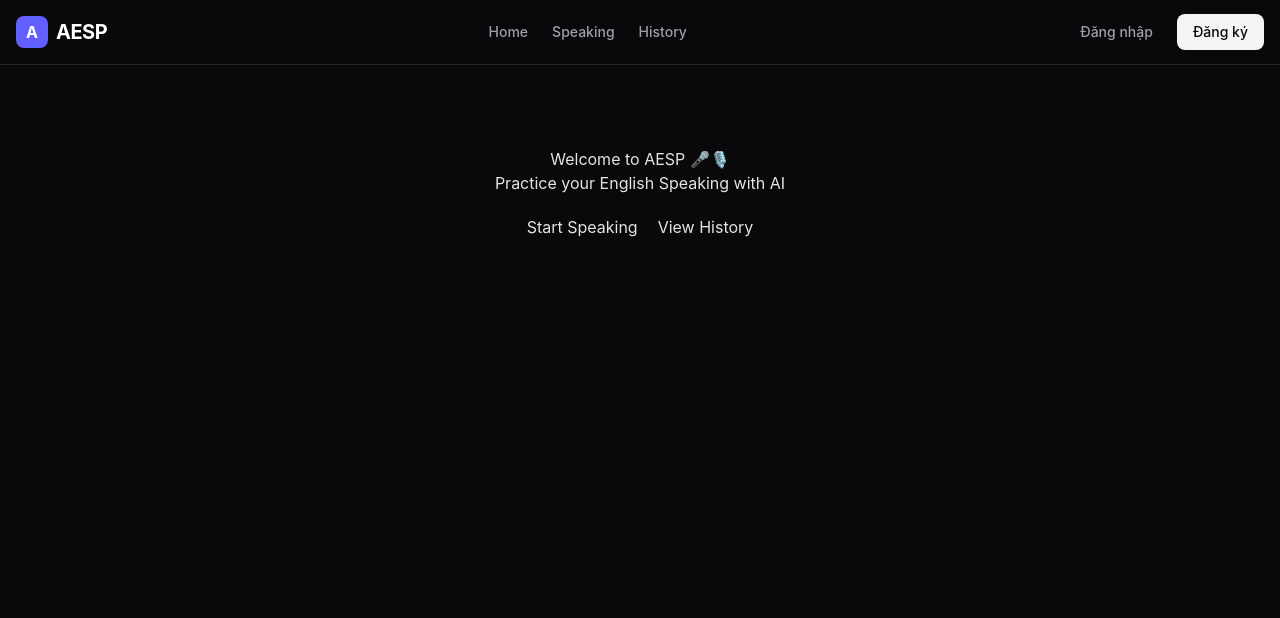
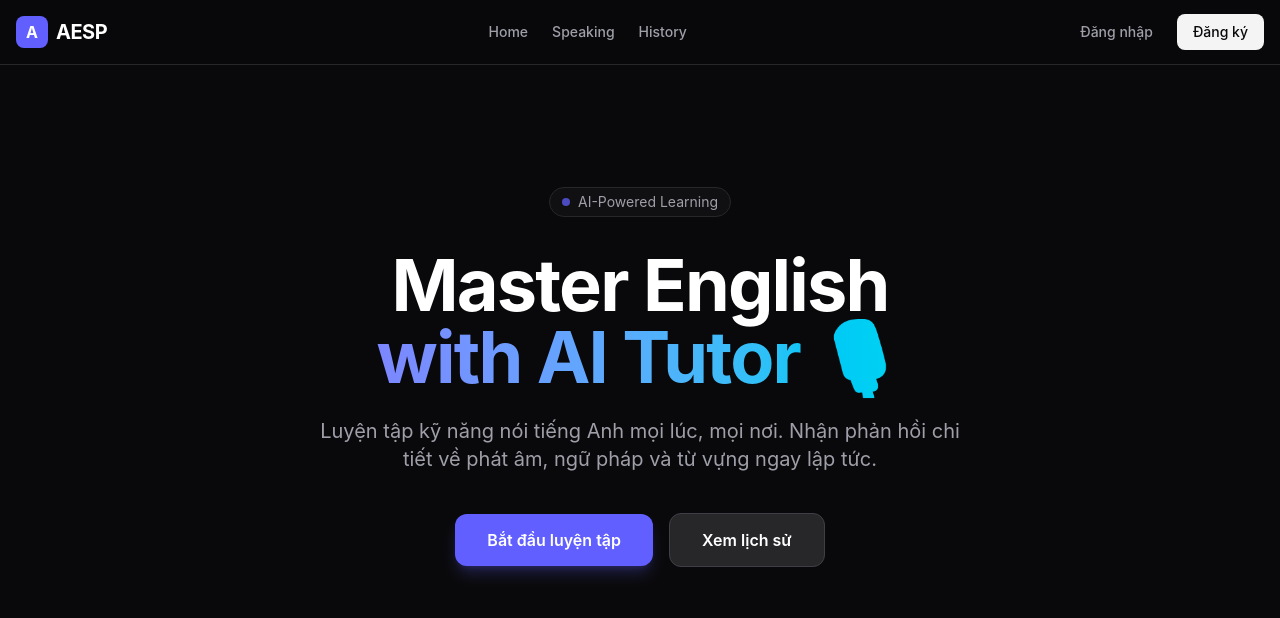
Before and after one commit to huutienSE/LapTrinhJava, a React (Vite) app in the folder frontend/: page / in a window 1280 px wide. Shown: the top 618 px of the page. Built offline with nearby package versions, Linux system fonts and the light colour scheme.

Commit message:
adding speaking and history feature

```diff
--- a/frontend/src/pages/History.jsx
+++ b/frontend/src/pages/History.jsx
@@ -1,10 +1,54 @@
+const History = () => {
+  // Dữ liệu giả lập
+  const mockHistory = [
+    { id: 1, date: "15 Thg 10, 2023", topic: "Giới thiệu bản thân", score: "8.5/10", duration: "02:15" },
+    { id: 2, date: "14 Thg 10, 2023", topic: "Sở thích và Đam mê", score: "7.0/10", duration: "03:40" },
+    { id: 3, date: "12 Thg 10, 2023", topic: "Kế hoạch tương lai", score: "9.0/10", duration: "01:50" },
+  ];
 
-const History = () =>{
-    return (
+  return (
+    <div className="max-w-4xl mx-auto mt-8">
+      <div className="mb-8 flex items-center justify-between">
         <div>
-            <h1>this is history</h1>
+          <h1 className="text-3xl font-bold text-white tracking-tight">Lịch sử học tập</h1>
+          <p className="text-zinc-400 mt-1">Xem lại tiến độ và các bài luyện nói của bạn</p>
         </div>
-    )
-}
+      </div>
 
-export default History
+      {/* Danh sách các bài nói */}
+      <div className="space-y-4">
+        {mockHistory.map((item) => (
+          <div
+            key={item.id}
+            className="bg-zinc-900/40 hover:bg-zinc-900/80 border border-zinc-800 p-5 rounded-2xl flex flex-col sm:flex-row items-start sm:items-center justify-between transition-all group cursor-pointer"
+          >
+            <div className="flex gap-4 items-center mb-4 sm:mb-0">
+              <div className="w-12 h-12 rounded-full bg-indigo-500/10 text-indigo-400 flex items-center justify-center">
+                <svg xmlns="http://www.w3.org/2000/svg" className="h-6 w-6" fill="none" viewBox="0 0 24 24" stroke="currentColor">
+                  <path strokeLinecap="round" strokeLinejoin="round" strokeWidth={2} d="M14.752 11.168l-3.197-2.132A1 1 0 0010 9.87v4.263a1 1 0 001.555.832l3.197-2.132a1 1 0 000-1.664z" />
+                  <path strokeLinecap="round" strokeLinejoin="round" strokeWidth={2} d="M21 12a9 9 0 11-18 0 9 9 0 0118 0z" />
+                </svg>
+              </div>
+              <div>
+                <h3 className="text-lg font-semibold text-white group-hover:text-indigo-400 transition-colors">{item.topic}</h3>
+                <p className="text-sm text-zinc-500">{item.date} • {item.duration}</p>
+              </div>
+            </div>
+
+            <div className="flex items-center gap-4 w-full sm:w-auto justify-between sm:justify-end">
+              <div className="text-right">
+                <span className="block text-sm text-zinc-500">Điểm đánh giá</span>
+                <span className="font-bold text-emerald-400">{item.score}</span>
+              </div>
+              <button className="p-2 bg-zinc-800 text-zinc-300 rounded-lg hover:bg-zinc-700 transition-colors">
+                Xem chi tiết
+              </button>
+            </div>
+          </div>
+        ))}
+      </div>
+    </div>
+  );
+};
+
+export default History;
--- a/frontend/src/pages/Home.jsx
+++ b/frontend/src/pages/Home.jsx
@@ -1,28 +1,43 @@
-const Home = () =>{
-    return (
-        <div style={styles.container}>
-            <h1>Welcome to AESP 🎤🎙️</h1>
-            <p>Practice your English Speaking with AI</p>
+import { Link } from "react-router-dom";
 
-            <div style={styles.actions}>
-                <a href="/speaking">Start Speaking</a>
-                <a href="/history">View History</a>
-            </div>
-        </div>
-    )
-}
+const Home = () => {
+  return (
+    <div className="flex flex-col items-center justify-center min-h-[70vh] text-center px-4">
 
-const styles = {
-    container: {
-        textAlign: "center",
-        marginTop: "50px"
-    },
-    actions: {
-        marginTop: "20px",
-        display: "flex",
-        justifyContent: "center",
-        gap: "20px",
-    }
-}
+      <div className="inline-flex items-center rounded-full border border-zinc-800 bg-zinc-900/50 px-3 py-1 text-sm text-zinc-400 mb-8">
+        <span className="flex h-2 w-2 rounded-full bg-indigo-500 mr-2 animate-pulse"></span>
+        AI-Powered Learning
+      </div>
 
-export default Home
+
+      <h1 className="text-5xl md:text-7xl font-bold tracking-tight text-white mb-6">
+        Master English <br />
+        <span className="text-transparent bg-clip-text bg-gradient-to-r from-indigo-400 to-cyan-400">
+          with AI Tutor 🎙️
+        </span>
+      </h1>
+
+      <p className="text-zinc-400 text-lg md:text-xl max-w-2xl mb-10">
+        Luyện tập kỹ năng nói tiếng Anh mọi lúc, mọi nơi. Nhận phản hồi chi tiết về phát âm, ngữ pháp và từ vựng ngay lập tức.
+      </p>
+
+
+      <div className="flex flex-col sm:flex-row items-center gap-4">
+        <Link
+          to="/speaking"
+          className="w-full sm:w-auto px-8 py-3.5 bg-indigo-500 hover:bg-indigo-600 text-white font-semibold rounded-xl transition-all active:scale-95 shadow-lg shadow-indigo-500/25"
+        >
+          Bắt đầu luyện tập
+        </Link>
+        <Link
+          to="/history"
+          className="w-full sm:w-auto px-8 py-3.5 bg-zinc-800 hover:bg-zinc-700 text-white font-semibold rounded-xl border border-zinc-700 transition-all active:scale-95"
+        >
+          Xem lịch sử
+        </Link>
+      </div>
+    </div>
+  );
+};
+
+export default Home;
--- a/frontend/src/pages/Speaking.jsx
+++ b/frontend/src/pages/Speaking.jsx
@@ -1,9 +1,29 @@
-const Speaking = () =>{
-    return (
-        <div>
-            <h1>this is Speaking</h1>
+const Speaking = () => {
+  return (
+    <div className="max-w-3xl mx-auto mt-10">
+      <div className="bg-zinc-900/50 border border-zinc-800 rounded-3xl p-10 text-center shadow-2xl flex flex-col items-center justify-center min-h-[500px]">
+
+        <h2 className="text-2xl font-bold text-white mb-2">Chủ đề: Giới thiệu bản thân</h2>
+        <p className="text-zinc-400 mb-12 text-sm">Nhấn vào biểu tượng micro để bắt đầu trả lời.</p>
+
+        {/* Nút Micro (Giả lập) */}
+        <div className="relative flex items-center justify-center mb-8">
+          {/* Hiệu ứng sóng âm bao quanh (Pulse ring) */}
+          <div className="absolute w-32 h-32 bg-indigo-500/20 rounded-full animate-ping"></div>
+          <div className="absolute w-24 h-24 bg-indigo-500/40 rounded-full animate-pulse"></div>
+
+          {/* Nút chính */}
+          <button className="relative z-10 w-20 h-20 bg-indigo-500 hover:bg-indigo-400 text-white rounded-full flex items-center justify-center shadow-xl shadow-indigo-500/30 transition-all active:scale-90">
+            <svg xmlns="http://www.w3.org/2000/svg" className="h-8 w-8" fill="none" viewBox="0 0 24 24" stroke="currentColor" strokeWidth={2}>
+              <path strokeLinecap="round" strokeLinejoin="round" d="M19 11a7 7 0 01-7 7m0 0a7 7 0 01-7-7m7 7v4m0 0H8m4 0h4m-4-8a3 3 0 01-3-3V5a3 3 0 116 0v6a3 3 0 01-3 3z" />
+            </svg>
+          </button>
         </div>
-    )
-}
 
-export default Speaking
+        <p className="text-zinc-500 animate-pulse">Đang chờ bạn bắt đầu...</p>
+      </div>
+    </div>
+  );
+};
+
+export default Speaking;
```
